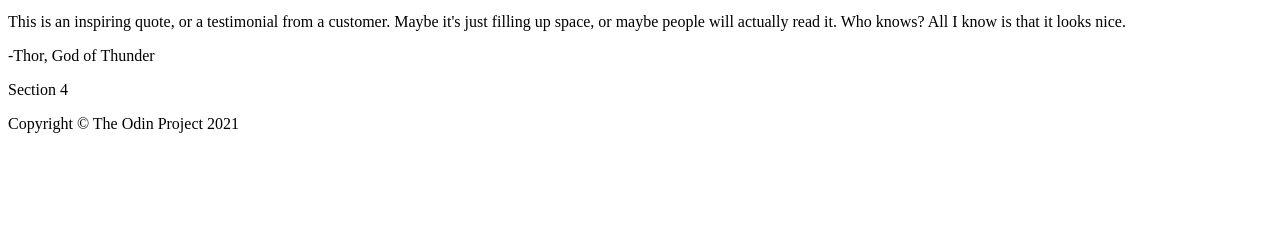
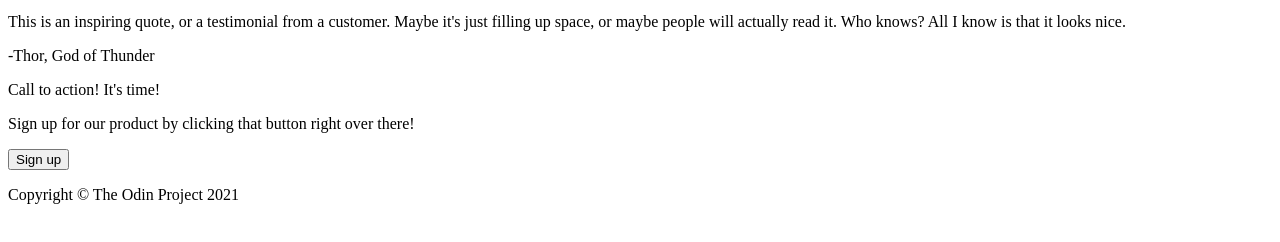
Before and after one commit to joominchoi/landing-page, a plain HTML site: page index.html in a window 1280 px wide. Shown: the part 518-760 px from the top of the page. Drawn offline with Linux system fonts and the light colour scheme.

Commit message:
Add content to Section 4
- Added CTA title with class 'cta-title'
- Added CTA text with class 'cta-text'
- Added CTA button

```diff
--- a/index.html
+++ b/index.html
@@ -51,7 +51,11 @@
 		</div>
 
 		<div class="section4">
-			Section 4
+			<div>
+				<p class="cta-title">Call to action! It's time!</p>
+				<p class="cta-text">Sign up for our product by clicking that button right over there!</p>
+				<button>Sign up</button>
+			</div>
 		</div>
 	</div>
 
```
